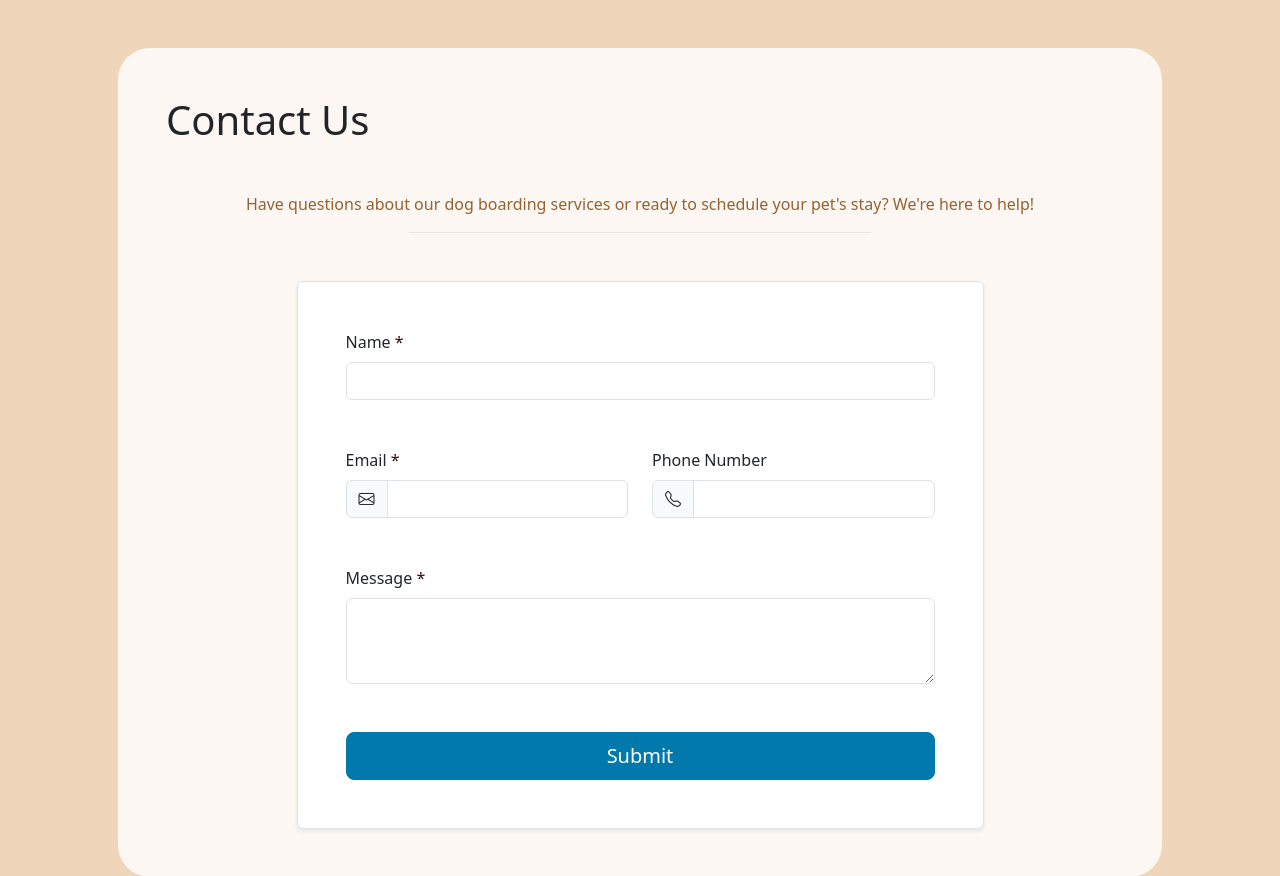
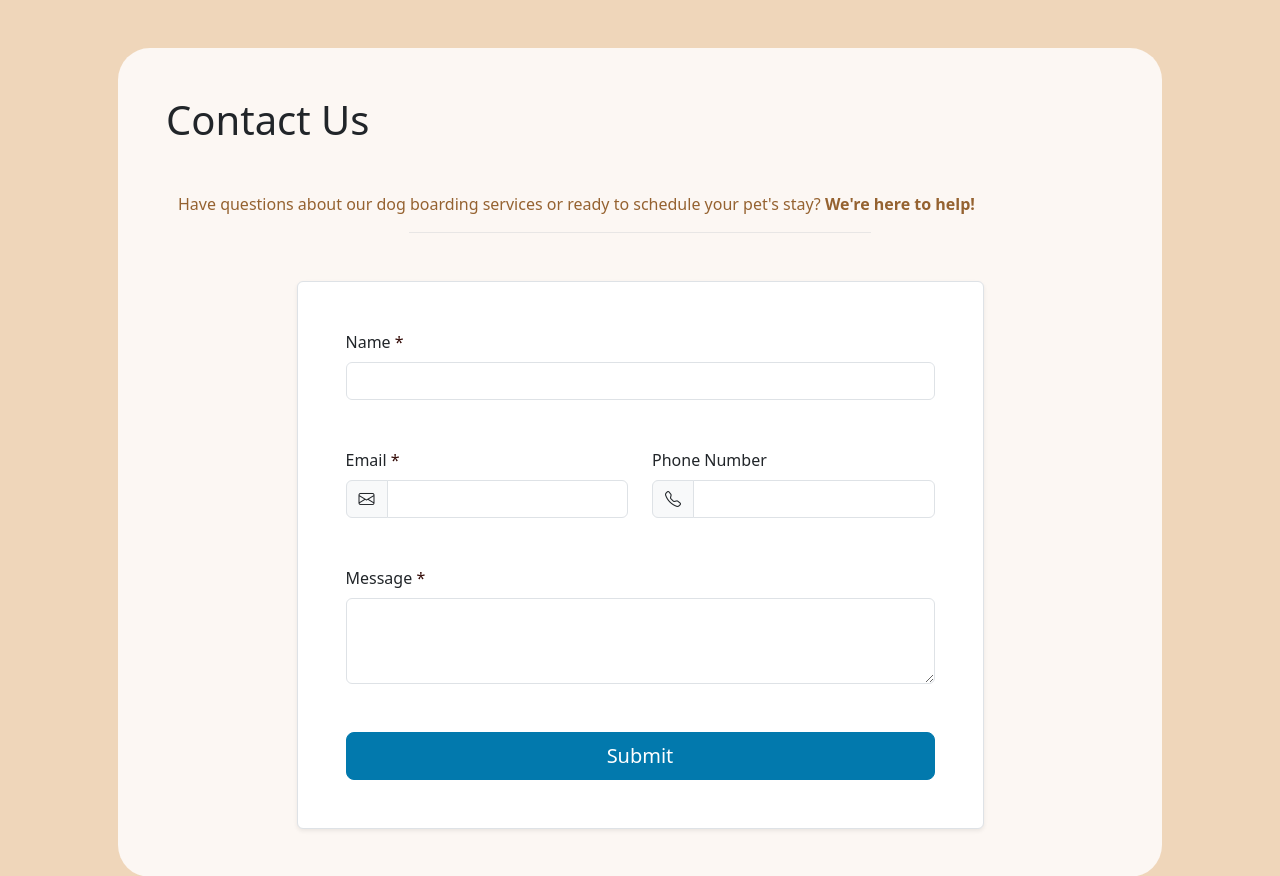
Before and after one commit to cskevint/hafh-web, a PHP site: page /contactus.php in a window 1280 px wide. Shown: the part 56-932 px from the top of the page. Run offline with PHP 8.4, Linux system fonts and the light colour scheme; data that the repository does not hold is empty; a stand-in replaces the project's code that opens the database connection; some libraries are stand-ins or nearby versions.

Commit message:
minor fixes

```diff
--- a/contactus.php
+++ b/contactus.php
@@ -1,6 +1,6 @@
 <?php
 session_start();
-require_once("config.php");
+require_once("includes/config.php");
 ?>
 <!doctype html>
 <html lang="en" class="bg-info">
@@ -27,8 +27,8 @@ require_once("config.php");
 
                 <section class="bg-light">
                     <div class="container">
-                        <p class="text-secondary text-center">Have questions about our dog boarding services or
-                            ready to schedule your pet's stay? We're here to help!</p>
+                        <p class="text-secondary">Have questions about our dog boarding services or
+                            ready to schedule your pet's stay? <b>We're here to help!</b></p>
                         <hr class="w-50 mx-auto mb-5 mb-xl-9 border-dark-subtle">
                     </div>
 
--- a/mail.php
+++ b/mail.php
@@ -2,7 +2,7 @@
 
 session_start();
 
-require_once ("config.php");
+require_once ("includes/config.php");
 require_once ("lib/PHPMailer-6.9.1/src/PHPMailer.php");
 require_once ("lib/PHPMailer-6.9.1/src/Exception.php");
 require_once ("lib/PHPMailer-6.9.1/src/SMTP.php");
```
Also changed, not shown: 3 other files.
